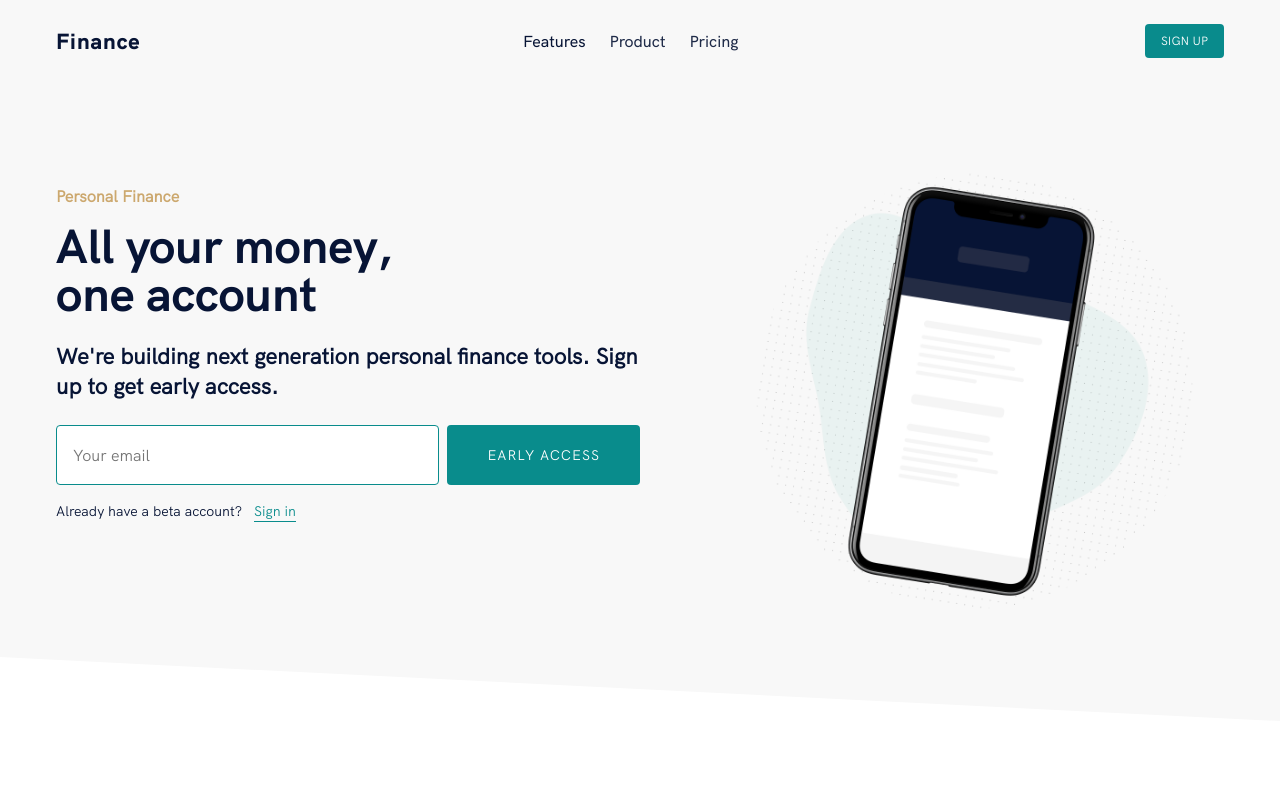
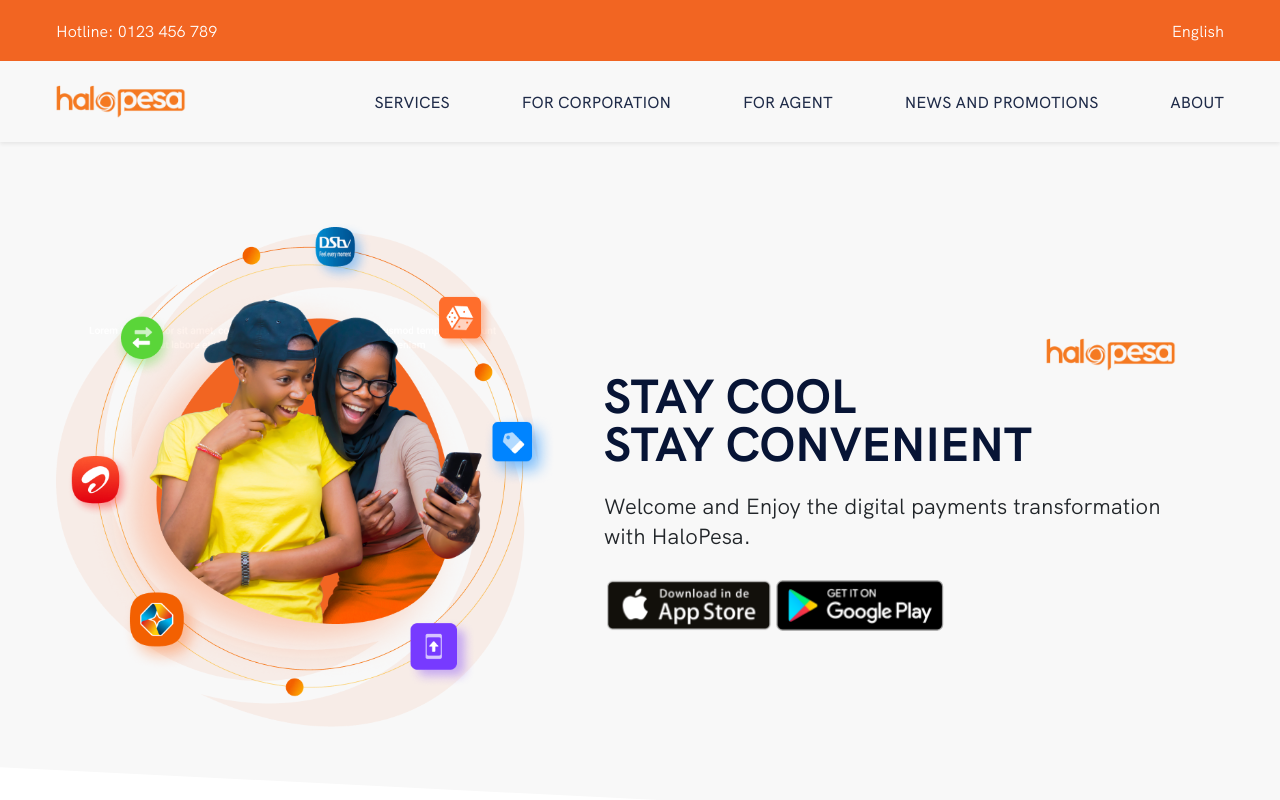
Before and after one commit to lthnh15032001/halopesa-website, a Gatsby site: page / in a window 1280 px wide. Shown: the top 800 px of the page. Built offline with nearby package versions, Linux system fonts and the light colour scheme; Gatsby itself is replaced by a stand-in of ours.

Commit message:
init halopesa web

```diff
--- a/gatsby-config.js
+++ b/gatsby-config.js
@@ -4,9 +4,9 @@
 
 module.exports = {
   siteMetadata: {
-    title: `Gatsby Starter SaaS Marketing`,
-    description: `A simple one page marketing starter for saas companies.`,
-    author: `Keegan Burkett`,
+    title: `Halopesa`,
+    description: `Welcome and Enjoy the digital payments transformation with HaloPesa.`,
+    author: `datlt31@viettel.com.vn`,
   },
   plugins: [
     `gatsby-plugin-react-helmet`,
@@ -41,7 +41,7 @@
         background_color: `#663399`,
         theme_color: `#663399`,
         display: `minimal-ui`,
-        icon: `src/images/gatsby-icon.png`,
+        icon: `src/images/product/halopesa-log.png`,
       },
     },
     // this (optional) plugin enables Progressive Web App + Offline functionality
--- a/package.json
+++ b/package.json
@@ -5,6 +5,7 @@
   "version": "0.1.0",
   "author": "Keegan Burkett <keegan.2.burkett@gmail.com>",
   "dependencies": {
+    "bootstrap": "^5.0.2",
     "gatsby": "^2.30.1",
     "gatsby-image": "^2.4.16",
     "gatsby-plugin-google-analytics": "^2.3.13",
@@ -23,6 +24,7 @@
     "react-feather": "^2.0.8",
     "react-helmet": "^6.1.0",
     "react-scrollspy": "^3.4.3",
+    "reactstrap": "^8.9.0",
     "styled-components": "^5.1.1"
   },
   "devDependencies": {
--- /dev/null
+++ b/src/components/common/navigation/LogoHalopesa.js
@@ -0,0 +1,46 @@
+import React from 'react'
+import Img from "gatsby-image"
+import styled from "styled-components"
+import { graphql, useStaticQuery } from "gatsby"
+
+export const LogoHalopesa = (props) => {
+  const style = props.styles ? props.styles : {}
+  const halopesaLogo = useStaticQuery(graphql`
+    query {
+      file(sourceInstanceName: { eq: "product" }, name: { eq: "halopesa-logo" }) {
+        childImageSharp {
+          fluid(maxWidth: 1000) {
+            ...GatsbyImageSharpFluid_tracedSVG
+          }
+        }
+      }
+    }
+  `)
+  return (
+    <ImageWrapper
+      style={style}>
+      <StyledImage fluid={halopesaLogo.file.childImageSharp.fluid} />
+      <br />
+    </ImageWrapper>
+  )
+}
+
+const ImageWrapper = styled.div`
+  display: flex;
+  justify-content:center;
+  align-self: center;
+  @media (max-width: ${props => props.theme.screen.md}) {
+    justify-self: center;
+  }
+`
+
+const StyledImage = styled(Img)`
+  width: 130px;
+  @media (max-width: ${props => props.theme.screen.md}) {
+    width: 130px;
+  }
+  @media (max-width: ${props => props.theme.screen.sm}) {
+    width: 130px;
+    display: none;
+  }
+`
--- a/src/components/common/navigation/navigation.js
+++ b/src/components/common/navigation/navigation.js
@@ -2,22 +2,26 @@
 import AnchorLink from "react-anchor-link-smooth-scroll"
 import Scrollspy from "react-scrollspy"
 import { Menu, X } from "react-feather"
+// import { imageStatic } from "../../../images"
 
 import { Container } from "../../global"
+import { LogoHalopesa } from './LogoHalopesa'
 import {
   Nav,
   NavItem,
-  Brand,
+  // Brand,
   StyledContainer,
   NavListWrapper,
   MobileMenu,
   Mobile,
-  ActionsContainer,
+  // ActionsContainer,
+  TopBanner
 } from "./style"
 
-const NAV_ITEMS = ["Features", "Product", "Pricing", ""]
+const NAV_ITEMS = ["Services", "For Corporation", "For Agent", "News and promotions", "About"]
 
 export default class Navigation extends Component {
+
   state = {
     mobileMenuOpen: false,
     hasScrolled: false,
@@ -61,8 +65,8 @@
         mobile={mobile}
         offset={-64}
       >
-        {NAV_ITEMS.map(navItem => (
-          <NavItem key={navItem}>{this.getNavAnchorLink(navItem)}</NavItem>
+        {NAV_ITEMS.map((navItem, i) => (
+          <NavItem last={i === NAV_ITEMS.length - 1 ? true : false} key={navItem}>{this.getNavAnchorLink(navItem)}</NavItem>
         ))}
       </Scrollspy>
     </NavListWrapper>
@@ -72,15 +76,18 @@
     const { mobileMenuOpen } = this.state
 
     return (
-      <Nav {...this.props} scrolled={this.state.hasScrolled}>
+      <>
+        <div style={{ background: "#F26522", width: "100%" }}>
+          <TopBanner>
+            <div className="contain-top">
+              <div className="hotline">Hotline: 0123 456 789</div>
+              <div className="i8n">English</div>
+            </div>
+          </TopBanner>
+        </div>
+        <Nav {...this.props} scrolled={this.state.hasScrolled} className={`${this.state.hasScrolled ? 'shadow' : 'shadow-sm'}`}>
           <StyledContainer>
-          <Brand>
-            <Scrollspy offset={-64} item={["top"]} currentClassName="active">
-              <AnchorLink href="#top" onClick={this.closeMobileMenu}>
-                Finance
-              </AnchorLink>
-            </Scrollspy>
-          </Brand>
+              <LogoHalopesa />
             <Mobile>
               <button
                 onClick={this.toggleMobileMenu}
@@ -93,11 +100,11 @@
                 )}
               </button>
             </Mobile>
+            <Mobile hide>{this.getNavList({})}</Mobile>
 
-          <Mobile hide>{this.getNavList({})}</Mobile>
-          <ActionsContainer>
+            {/* <ActionsContainer>
               <button>Sign up</button>
-          </ActionsContainer>
+            </ActionsContainer> */}
           </StyledContainer>
           <Mobile>
             {mobileMenuOpen && (
@@ -107,6 +114,7 @@
             )}
           </Mobile>
         </Nav>
+      </>
     )
   }
 }
--- a/src/components/common/navigation/style.js
+++ b/src/components/common/navigation/style.js
@@ -1,15 +1,38 @@
 import styled from "styled-components"
 
 import { Container } from "../../global"
+
+export const TopBanner = styled(Container)`
+
+  margin: 0 auto;
+  height: 61px;
+  width: 100%;
+  padding: 0 16px;
+  .contain-top {
+    justify-content: space-between;
+    width: 100%;
+    height: 100%;
+    display : flex;
+    align-items: center;
+  }
+  .hotline {
+    color: #FFFFFF;
+    font-size: 16px;
+  }
+  .i8n {
+    color: #FFFFFF;
+    font-size: 16px;
+  }
+`
 
 export const Nav = styled.nav`
   padding: ${props => (props.scrolled ? `16px 0` : `24px 0`)};
   position: fixed;
   width: 100%;
-  top: 0;
+  top: ${props => (props.scrolled ? `0` : `61px`)};;
   z-index: 1000;
   background: ${props => (props.scrolled ? `white` : null)};
-  transition: 0.4s cubic-bezier(0.2, 0.8, 0.2, 1);
+  transition: 0.2s cubic-bezier(0.2, 0.8, 0.2, 1);
 `
 
 export const StyledContainer = styled(Container)`
@@ -27,8 +50,8 @@
     flex-direction: row;
 
     ${({ mobile }) =>
-      mobile &&
-      `
+    mobile &&
+    `
         flex-direction: column;
         margin-top: 1em;
 
@@ -41,7 +64,7 @@
 `
 
 export const NavItem = styled.li`
-  margin: 0 0.75em;
+  margin: ${props => props.last ? "0 0 0em 2.25em": "0 2.25em;"};
   font-family: ${props => props.theme.font.medium};
   ${props => props.theme.font_size.xsmall};
 
@@ -49,6 +72,7 @@
     text-decoration: none;
     opacity: 0.9;
     color: ${props => props.theme.color.black.regular};
+    text-transform: uppercase!important;
   }
 
   &.active {
--- a/src/components/sections/header.js
+++ b/src/components/sections/header.js
@@ -4,11 +4,26 @@
 import Img from "gatsby-image"
 
 import { Container } from "../global"
+import { LogoHalopesa } from "../common/navigation/LogoHalopesa"
 
 const Header = () => {
   const data = useStaticQuery(graphql`
     query {
-      file(sourceInstanceName: { eq: "product" }, name: { eq: "green-skew" }) {
+      greenSkew: file(sourceInstanceName: { eq: "product" }, name: { eq: "HeaderPic" }) {
+        childImageSharp {
+          fluid(maxWidth: 1000) {
+            ...GatsbyImageSharpFluid_tracedSVG
+          }
+        }
+      }
+      appstore: file(sourceInstanceName: { eq: "product" }, name: { eq: "appstore" }) {
+        childImageSharp {
+          fluid(maxWidth: 1000) {
+            ...GatsbyImageSharpFluid_tracedSVG
+          }
+        }
+      }
+      ggplay: file(sourceInstanceName: { eq: "product" }, name: { eq: "ggplay" }) {
         childImageSharp {
           fluid(maxWidth: 1000) {
             ...GatsbyImageSharpFluid_tracedSVG
@@ -17,7 +32,7 @@
       }
     }
   `)
-
+  console.log({ data: data })
   const handleSubmit = event => {
     event.preventDefault()
   }
@@ -25,29 +40,35 @@
   return (
     <HeaderWrapper id="top">
       <Container>
-        <Flex>
-          <HeaderTextGroup>
-            <Subtitle>Personal Finance</Subtitle>
+        <Flex className="flex-row-reverse d-flex ">
+          <HeaderTextGroup className="d-flex flex-column justify-content-center m-5">
+            <LogoHalopesa styles={{
+              marginBottom: 0,
+              width: "100%",
+              justifyContent: "end"
+            }}
+             />
             <h1>
-              All your money,
+              Stay cool
               <br />
-              one account
+              stay convenient
             </h1>
             <h2>
-              We're building next generation personal finance tools. Sign up to
-              get early access.
+              Welcome and Enjoy the digital payments transformation with HaloPesa.
             </h2>
-            <HeaderForm onSubmit={handleSubmit}>
-              <HeaderInput placeholder="Your email" />
-              <HeaderButton>Early access</HeaderButton>
-            </HeaderForm>
-            <FormSubtitle>
-              Already have a beta account?{" "}
-              <FormSubtitleLink to="/">Sign in</FormSubtitleLink>
-            </FormSubtitle>
+            <div className="flex-row d-flex">
+              <ImageWrapper>
+                <StyledImage width="170px" fluid={data.appstore.childImageSharp.fluid} />
+                <br />
+              </ImageWrapper>
+              <ImageWrapper>
+                <StyledImage width="170px" fluid={data.ggplay.childImageSharp.fluid} />
+                <br />
+              </ImageWrapper>
+            </div>
           </HeaderTextGroup>
           <ImageWrapper>
-            <StyledImage fluid={data.file.childImageSharp.fluid} />
+            <StyledImage fluid={data.greenSkew.childImageSharp.fluid} />
             <br />
           </ImageWrapper>
         </Flex>
@@ -88,6 +109,7 @@
   h1 {
     margin: 0 0 24px;
     color: ${props => props.theme.color.primary};
+    text-transform: uppercase;
   }
 
   h2 {
@@ -111,83 +133,6 @@
   }
 `
 
-const HeaderForm = styled.form`
-  display: flex;
-  flex-direction: row;
-  padding-bottom: 16px;
-
-  @media (max-width: ${props => props.theme.screen.sm}) {
-    flex-direction: column;
-  }
-`
-
-const FormSubtitle = styled.span`
-  ${props => props.theme.font_size.xxsmall}
-`
-
-const FormSubtitleLink = styled(Link)`
-  color: ${props => props.theme.color.secondary};
-  padding-bottom: 1px;
-  margin-left: 8px;
-  text-decoration: none;
-  border-bottom: 1px solid ${props => props.theme.color.secondary};
-`
-
-const HeaderInput = styled.input`
-  font-weight: 500;
-  font-size: 16px;
-  color: ${props => props.theme.color.primary};
-  line-height: 42px;
-  width: 100%;
-  text-align: left;
-  height: 60px;
-  border-width: 1px;
-  border-style: solid;
-  border-color: ${props => props.theme.color.secondary};
-  border-image: initial;
-  border-radius: 4px;
-  padding: 8px 16px;
-  outline: 0px;
-  &:focus {
-    box-shadow: inset ${props => props.theme.color.secondary} 0px 0px 0px 2px;
-  }
-  @media (max-width: ${props => props.theme.screen.md}) {
-    margin-bottom: 8px;
-  }
-  @media (max-width: ${props => props.theme.screen.sm}) {
-    display: block;
-    width: 100%;
-  }
-`
-
-const HeaderButton = styled.button`
-  font-weight: 500;
-  font-size: 14px;
-  color: white;
-  letter-spacing: 1px;
-  height: 60px;
-  display: block;
-  margin-left: 8px;
-  text-transform: uppercase;
-  cursor: pointer;
-  white-space: nowrap;
-  background: ${props => props.theme.color.secondary};
-  border-radius: 4px;
-  padding: 0px 40px;
-  border-width: 0px;
-  border-style: initial;
-  border-color: initial;
-  border-image: initial;
-  outline: 0px;
-  &:hover {
-    box-shadow: rgba(110, 120, 152, 0.22) 0px 2px 10px 0px;
-  }
-  @media (max-width: ${props => props.theme.screen.md}) {
-  }
-  @media (max-width: ${props => props.theme.screen.sm}) {
-    margin-left: 0;
-  }
-`
 const ImageWrapper = styled.div`
   justify-self: end;
   align-self: center;
@@ -197,12 +142,12 @@
 `
 
 const StyledImage = styled(Img)`
-  width: 500px;
-  @media (max-width: ${props => props.theme.screen.md}) {
-    width: 400px;
-  }
-  @media (max-width: ${props => props.theme.screen.sm}) {
-    width: 300px;
-    display: none;
-  }
+  width: ${props => props.width ? props.width : "500px"};
+@media(max - width: ${props => props.theme.screen.md}) {
+  width: ${props => props.width ? props.width : "400px"};
+}
+@media(max - width: ${props => props.theme.screen.sm}) {
+  width: ${props => props.width ? props.width : "300px"};
+  display: none;
+}
 `
--- /dev/null
+++ b/src/images/index.js
@@ -0,0 +1,5 @@
+// import { useStaticQuery, graphql } from "gatsby"
+
+export const imageStatic = {
+    halopesaLogo: "DATA"
+}
```
Also changed, not shown: src/pages/services/index.js (added, +23 -0 lines), src/styles/GlobalStyles.js (+1 -1 lines), src/images/product/HeaderPic.png (added), src/images/product/appstore.png (added), src/images/product/ggplay.png (added), src/images/product/halopesa-logo.png (added), src/services/index.js (deleted), 1 other file. Lines whose indentation alone changed are shown as unchanged.
